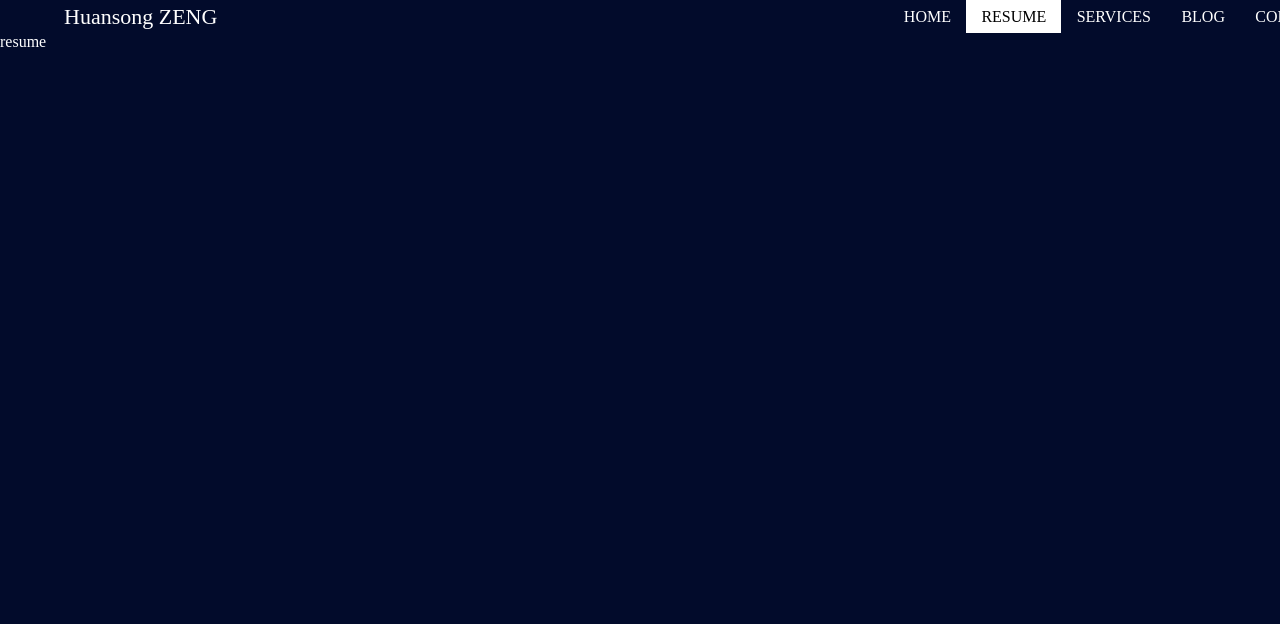
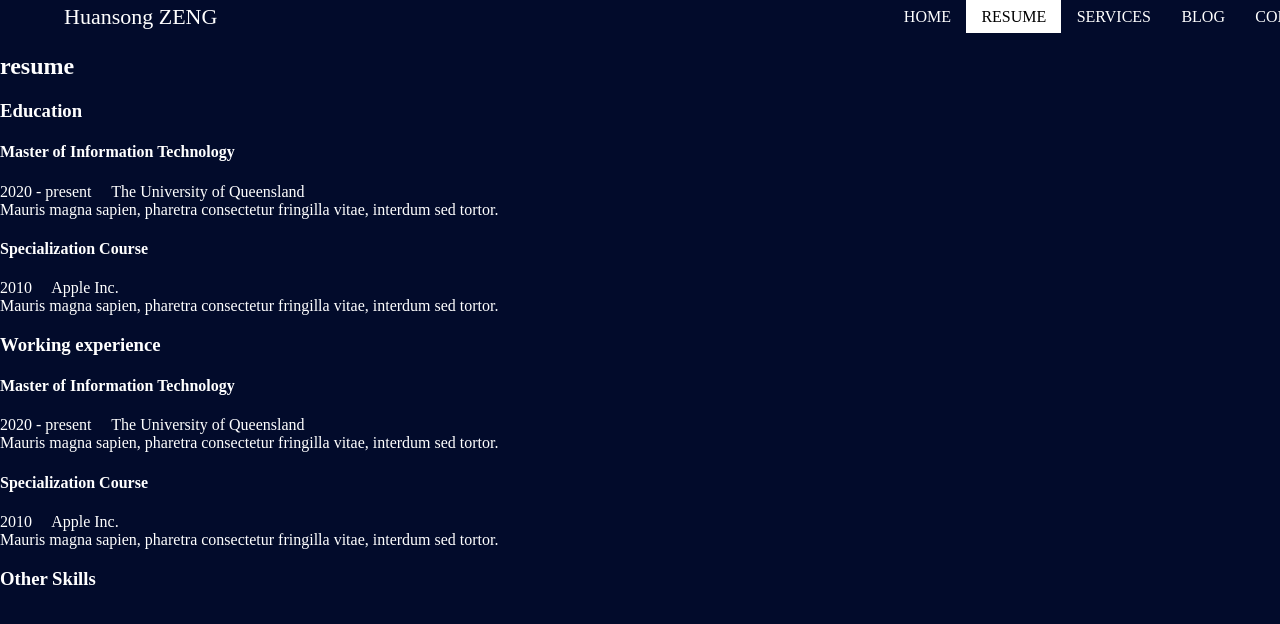
Before and after one commit to Wystanzeng/personal-website, a plain HTML site: page index.html in a window 1280 px wide. Both pictures are taken after a click on the label "Resume". Shown: the top 624 px of the page. Drawn offline with nearby package versions, Linux system fonts and the light colour scheme; files that its build step writes are made by us from their sources.

Commit message:
Update index.html

```diff
--- a/index.html
+++ b/index.html
@@ -56,7 +56,68 @@
         </div>
     </section>
     <section class="resume">
-        resume
+        <h2>resume</h2>
+        <h3>Education</h3>
+
+        <div class="timelines">
+            <div class="timeline">
+              <h4 class="experience__title">Master of Information Technology</h4>
+              <div class="experience__meta">
+                <span class="experience__year">2020 - present</span>
+                &nbsp;
+                <i class="experience__divider"></i>
+                &nbsp;
+                <spans class="experience__provider">The University of Queensland</spans>
+              </div>
+              <div class="experience__description">
+                Mauris magna sapien, pharetra consectetur fringilla vitae, interdum sed tortor.
+              </div>
+            </div>
+            <div class="timeline">
+                <h4 class="experience__title">Specialization Course</h4>
+                <div class="experience__meta">
+                  <span class="experience__year">2010</span>
+                  &nbsp;
+                  <i class="experience__divider"></i>
+                  &nbsp;
+                  <spans class="experience__provider">Apple Inc.</spans>
+                </div>
+                <div class="experience__description">
+                  Mauris magna sapien, pharetra consectetur fringilla vitae, interdum sed tortor.
+                </div>
+            </div>
+        </div>
+        <h3>Working experience</h3>
+        <div class="timelines">
+            <div class="timeline">
+              <h4 class="experience__title">Master of Information Technology</h4>
+              <div class="experience__meta">
+                <span class="experience__year">2020 - present</span>
+                &nbsp;
+                <i class="experience__divider"></i>
+                &nbsp;
+                <spans class="experience__provider">The University of Queensland</spans>
+              </div>
+              <div class="experience__description">
+                Mauris magna sapien, pharetra consectetur fringilla vitae, interdum sed tortor.
+              </div>
+            </div>
+            <div class="timeline">
+                <h4 class="experience__title">Specialization Course</h4>
+                <div class="experience__meta">
+                  <span class="experience__year">2010</span>
+                  &nbsp;
+                  <i class="experience__divider"></i>
+                  &nbsp;
+                  <spans class="experience__provider">Apple Inc.</spans>
+                </div>
+                <div class="experience__description">
+                  Mauris magna sapien, pharetra consectetur fringilla vitae, interdum sed tortor.
+                </div>
+            </div>
+        </div>
+
+        <h3>Other Skills</h3>
     </section>
     <section class="services">
         <h2>Services</h2>
```
